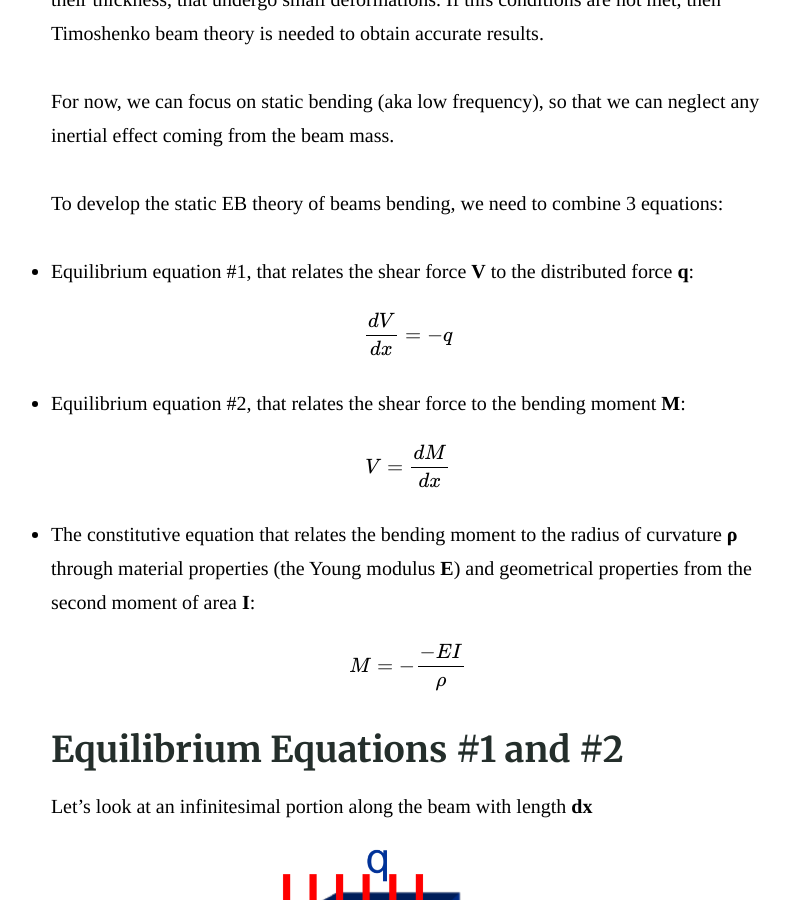
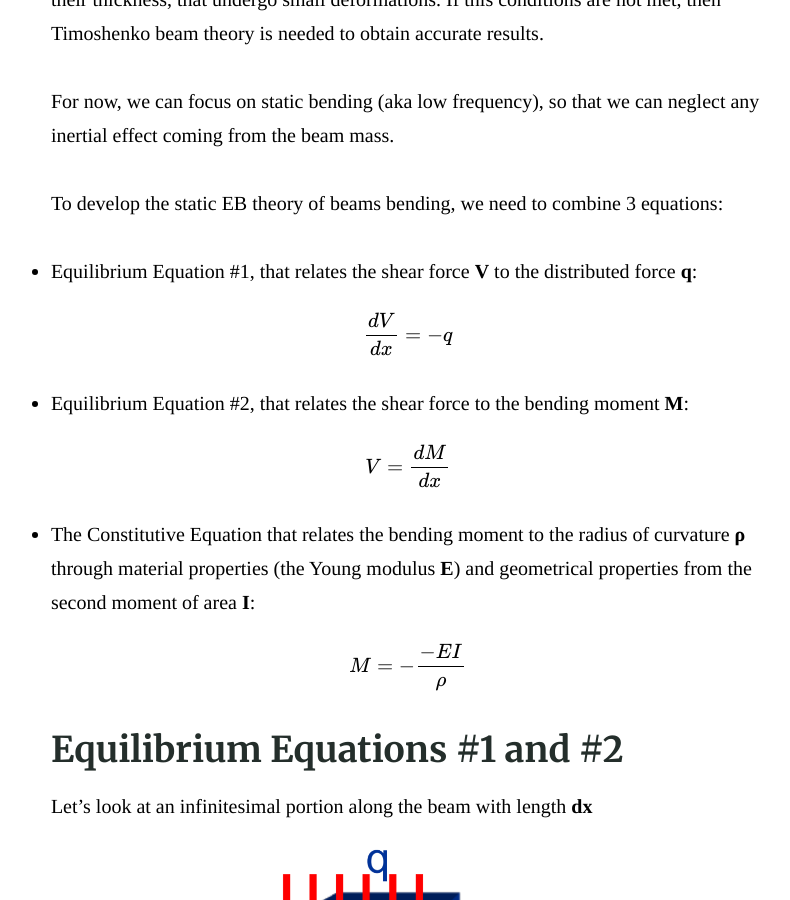
Before and after one commit to simeonipietro/memscademy.com, a Jekyll site: the page built from _posts/2016-08-27- Static Euler Bernoulli Theory Derivation.md, in a window 1280 px wide and 900 px high, scrolled down 1213 px. Shown: the whole window, without its empty margins (232-1022 px from the left). Built offline with Jekyll 4.4.1, drawn with Linux system fonts in a browser that asks for light colours; our own code applies the rules of GitHub Pages for plain Markdown files; formulas are drawn with MathJax 3.

```diff
--- a/_posts/2016-08-27- Static Euler Bernoulli Theory Derivation.md
+++ b/_posts/2016-08-27- Static Euler Bernoulli Theory Derivation.md
@@ -19,15 +19,15 @@ For now, we can focus on static bending (aka low frequency), so that we can negl
 
 To develop the static EB theory of beams bending, we need to combine 3 equations:
 
-- Equilibrium equation #1, that relates the shear force **V** to the distributed force **q**:
+- Equilibrium Equation #1, that relates the shear force **V** to the distributed force **q**:
 
 $$\frac{dV}{dx}=-q$$
 
-- Equilibrium equation #2, that relates the shear force to the bending moment **M**:
+- Equilibrium Equation #2, that relates the shear force to the bending moment **M**:
 
 $$V = \frac{dM}{dx}$$
 
-- The constitutive equation that relates the bending moment to the radius of curvature **ρ** through material properties (the Young modulus **E**) and geometrical properties from the second moment of area **I**:
+- The Constitutive Equation that relates the bending moment to the radius of curvature **ρ** through material properties (the Young modulus **E**) and geometrical properties from the second moment of area **I**:
 
 $$M=-\frac{-EI}{\rho}$$
 
```
